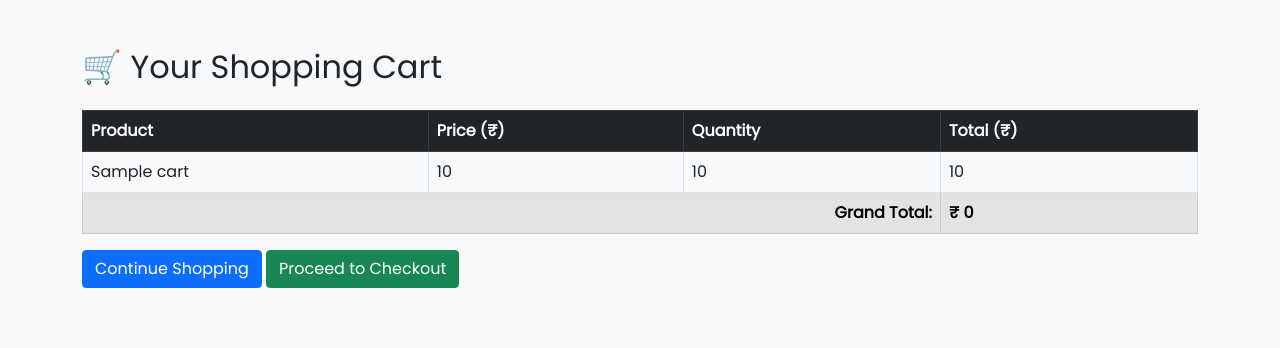
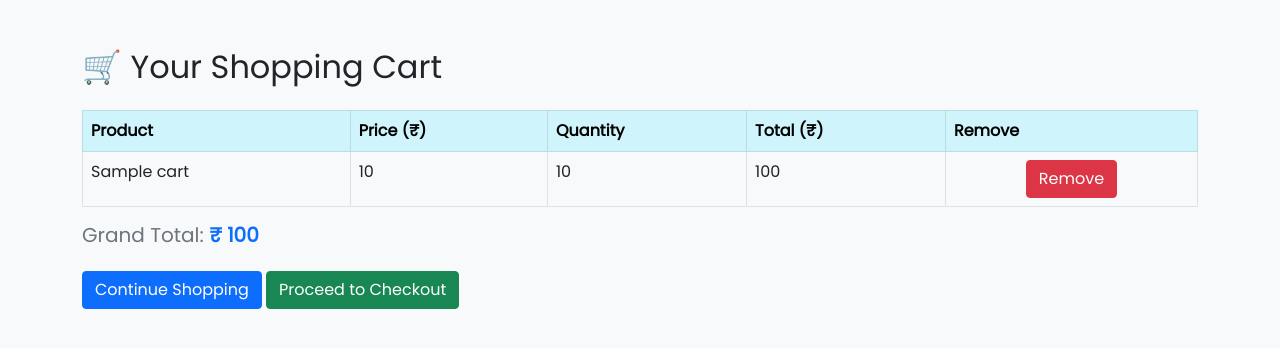
Before and after one commit to Vaillant06/Shopping-Cart, a Flask app: page /view_cart in a window 1280 px wide. Shown: the part 145-493 px from the top of the page. Run offline with Flask 3, Linux system fonts and the light colour scheme; a user stored in the database is signed in; tables that the repository leaves empty hold one stand-in row (values such as "Sample post"); one stand-in notice (Sample message) is shown.

Commit message:
Added remove functionality for added cart items

```diff
--- a/app.py
+++ b/app.py
@@ -147,12 +147,41 @@ def view_cart():
 
     with get_db_connection() as connection:
         cart = connection.execute('''
-            SELECT product_name, price, quantity, total
+            SELECT user_id, product_name, price, quantity, total
             FROM cart
             WHERE user_id=?
         ''', (user_id,)).fetchall() or 0
 
-    return render_template('view-cart.html', cart=cart)
+        grand_total = 0
+
+        if cart:
+            cart = [dict(row) for row in cart]
+            for item in cart:
+                item['total'] = int(item['price']) * int(item['quantity'])
+                grand_total += item['total']
+
+    return render_template('view-cart.html', cart=cart, grand_total=grand_total)
+
+
+# Remove cart Route
+@app.route('/RemoveFromCart/<product_name>', methods=["GET", "POST"])
+def remove(product_name):
+    if 'user_id' not in session:
+        flash("Please loging first!", "error")
+
+    user_id = session['user_id']
+    if request.method == "POST":
+        with get_db_connection() as connection:
+            connection.execute('''
+                DELETE FROM cart
+                WHERE product_name=? AND user_id=?
+            ''', (product_name, user_id)
+            )
+
+            connection.commit()
+
+    flash(f"Removed {product_name} from cart successfully!", "success")
+    return redirect(url_for("view_cart"))
 
 
 # Logout Route
--- a/static/css/login.css
+++ b/static/css/login.css
@@ -7,6 +7,7 @@
 
 .navbar-brand {
     font-family: 'Orbitron';
+    cursor: pointer;
 }
 
 .container {
@@ -51,6 +52,10 @@ button {
     width: 200px;
 }
 
+a {
+    text-decoration: none;
+}
+
 .success-message {
     color: green;
 }
--- a/static/css/register.css
+++ b/static/css/register.css
@@ -7,6 +7,7 @@
 
 .navbar-brand {
     font-family: 'Orbitron';
+    cursor: pointer;
 }
 
 .container {
@@ -51,6 +52,10 @@ button {
     width: 200px;
 }
 
+a {
+    text-decoration: none;
+}
+
 .success-message {
     color: green;
 }
--- a/static/css/view-cart.css
+++ b/static/css/view-cart.css
@@ -8,4 +8,14 @@
 /* NavBar */
 .navbar-brand {
     font-family: 'Orbitron';
+    cursor: pointer;
 }
+
+/* Flash Messages */
+.success-message {
+    color: green;
+}
+
+.error-message {
+    color: red;
+}
--- a/templates/view-cart.html
+++ b/templates/view-cart.html
@@ -4,7 +4,7 @@
     <meta charset="UTF-8">
     <meta name="viewport" content="width=device-width, initial-scale=1.0">
     <link href="https://fonts.googleapis.com/css2?family=Orbitron&display=swap" rel="stylesheet">
-    <link href="https://fonts.googleapis.com/css2?family=poppins&display=swap" rel="stylesheet">
+    <link href="https://fonts.googleapis.com/css2?family=Poppins&display=swap" rel="stylesheet">
     <link rel="stylesheet" href="https://cdn.jsdelivr.net/npm/bootstrap-icons@1.11.3/font/bootstrap-icons.css">
     <link href="https://cdn.jsdelivr.net/npm/bootstrap@5.0.2/dist/css/bootstrap.min.css" rel="stylesheet">
     <link rel="stylesheet" href="{{ url_for('static', filename='css/view-cart.css') }}">
@@ -20,44 +20,65 @@
         </div>
     </nav>
 
+    <!-- Cart Table -->
     <div class="container mt-5">
         <h2 class="mb-4">🛒 Your Shopping Cart</h2>
 
         {% if cart %}
         <table class="table table-bordered table-hover">
-            <thead class="table-dark">
+            <thead class="table-info">
                 <tr>
                     <th>Product</th>
                     <th>Price (₹)</th>
                     <th>Quantity</th>
                     <th>Total (₹)</th>
+                    <th>Remove</th>
                 </tr>
             </thead>
             <tbody>
-                {% set grand_total = 0 %}
                 {% for item in cart %}
-                    {% set grand_total = grand_total + item['total'] %}
                     <tr>
                         <td>{{ item['product_name'] }}</td>
                         <td>{{ item['price'] }}</td>
                         <td>{{ item['quantity'] }}</td>
                         <td>{{ item['total'] }}</td>
+                        <td>
+                            <form action="{{ url_for('remove', product_name=item['product_name']) }}" method="POST">
+                                <button type="submit" class="btn btn-danger d-block mx-auto">Remove</button>
+                            </form>
+                        </td>
                     </tr>
                 {% endfor %}
             </tbody>
-            <tfoot class="table-secondary">
-                <tr>
-                    <td colspan="3" class="text-end"><strong>Grand Total:</strong></td>
-                    <td><strong>₹ {{ grand_total }}</strong></td>
-                </tr>
-            </tfoot>
         </table>
+        <div>
+            <h5 class="text-start text-secondary mb-4">Grand Total:
+                <span class="fw-bold text-primary">
+                    ₹ {{ grand_total }}
+                </span>
+            </h5>
+        </div>
         {% else %}
         <div class="alert alert-info">Your cart is empty!</div>
         {% endif %}
 
+        <!-- Action Links -->
         <a href="{{ url_for('dashboard') }}" class="btn btn-primary">Continue Shopping</a>
         <a href="#" class="btn btn-success">Proceed to Checkout</a>
+
+        <!-- Flash Messages -->
+        <div id="flash-messages" class="text-center m-5">
+            {% with messages = get_flashed_messages(with_categories=true) %}
+            {% for category, message in messages %}
+                <p class="{{ 'error-message' if category == 'error' else 'success-message' }} message">
+                {{ message }}
+                </p>
+            {% endfor %}
+            {% endwith %}
+        </div>
     </div>
+
+    <!-- JavaScript Code -->
+    <script src="{{ url_for('static', filename='js/flash-messages.js') }}"></script>
 </body>
 </html>
```
Also changed, not shown: static/css/home.css (+8 -0 lines), ShoppingCart.db.
